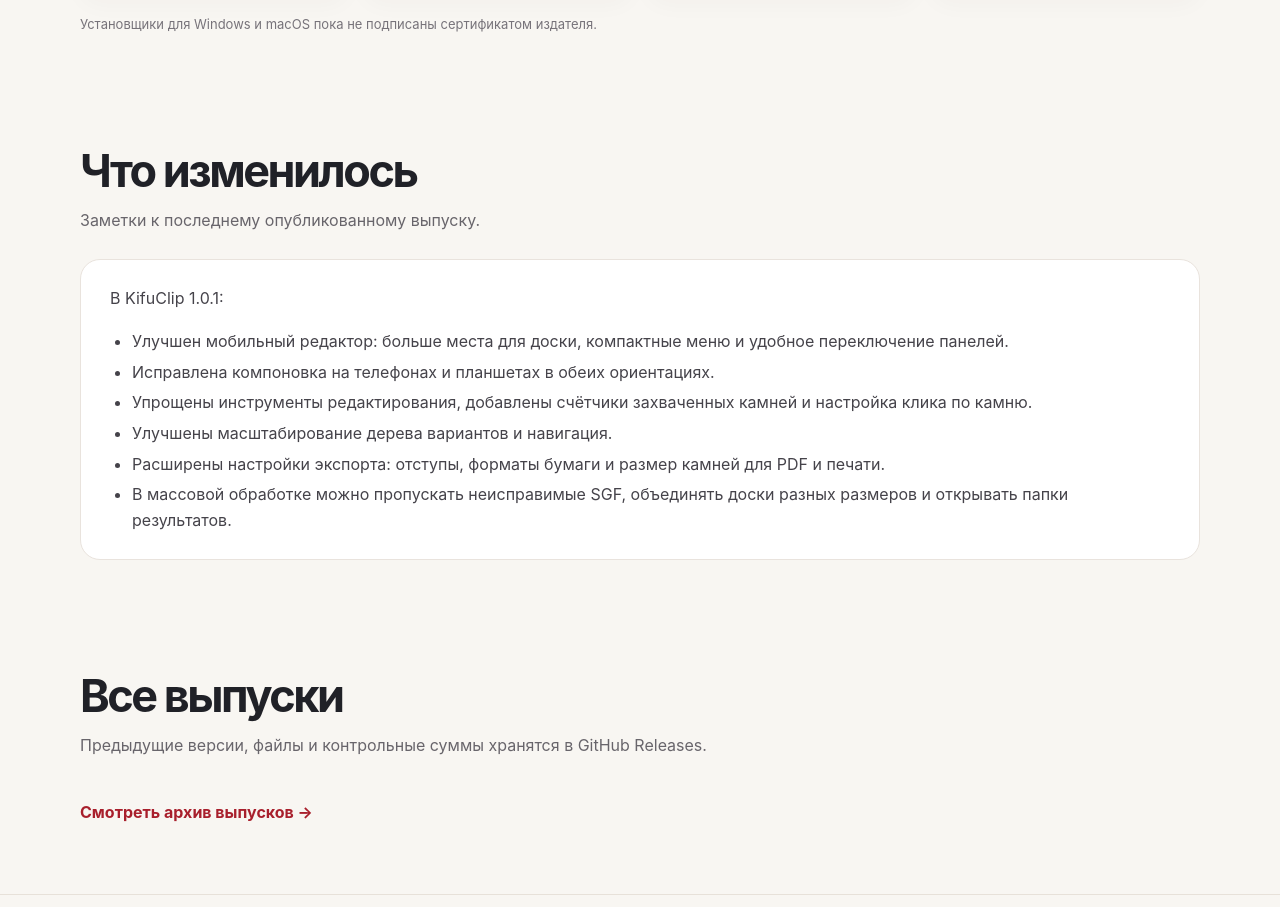
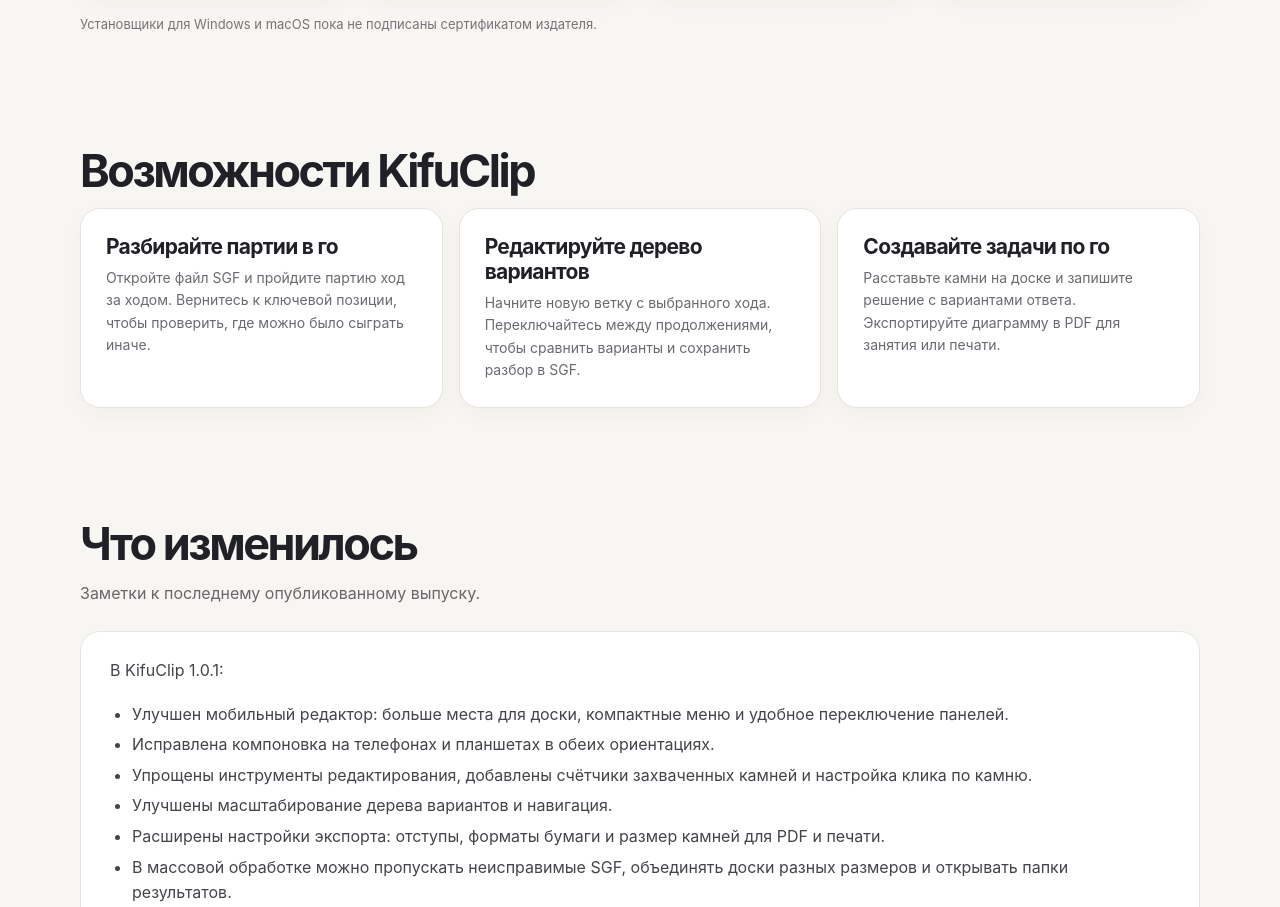
Before and after one commit to Sanchello69/KifuClip-releases, a plain HTML site: page docs/index.html in a window 1280 px wide. Shown: the part 1074-1981 px from the top of the page. Drawn offline with Linux system fonts and the light colour scheme; no server answers.

Commit message:
Describe KifuClip features on the download page

```diff
--- a/docs/index.html
+++ b/docs/index.html
@@ -32,12 +32,13 @@
     .release-band{display:flex;justify-content:space-between;align-items:center;gap:20px;background:#24232a;color:#fff;padding:24px 28px;border-radius:20px;margin-bottom:18px}
     .release-band strong{font-size:19px;letter-spacing:-.025em}.release-band p{margin:3px 0 0;color:#c5c0c3;font-size:14px}.badge{display:inline-flex;align-items:center;white-space:nowrap;background:#ffffff1b;border:1px solid #ffffff31;border-radius:100px;padding:8px 13px;font-size:12px;font-weight:750}
     .cards{display:grid;grid-template-columns:repeat(4,1fr);gap:16px}.card{display:flex;flex-direction:column;background:#fff;border:1px solid #e9e3dd;border-radius:20px;padding:25px;min-height:245px;box-shadow:0 7px 24px #33201908}
+    .feature-cards{display:grid;grid-template-columns:repeat(3,minmax(0,1fr));gap:16px}.feature-cards .card{min-height:0}.feature-cards .card p{margin-bottom:0}
     .icon{display:grid;place-items:center;width:49px;height:49px;border-radius:14px;background:#f7ebeb;color:#ad2330;margin-bottom:20px}.icon svg{width:26px;height:26px;fill:currentColor}
     .card h3{font-size:21px;margin:0 0 8px;letter-spacing:-.035em}.card p{color:#6b6870;font-size:14px;margin:0 0 18px}.action{display:inline-flex;align-items:center;justify-content:center;min-height:42px;margin-top:auto;padding:10px 15px;border-radius:11px;background:#b92332;color:#fff;text-decoration:none;font-weight:750;font-size:14px;text-align:center}.action:hover,.action:focus-visible{background:#971b27}.action.disabled{background:#f0eeeb;color:#858189;cursor:default}
     .notice{font-size:13px;color:#77737a;margin:17px 0 0}.notes{background:#fff;border:1px solid #e9e3dd;border-radius:20px;padding:26px 29px;min-height:110px;color:#45434a}.notes p{margin:0 0 18px}.notes p:last-child,.notes ul:last-child{margin-bottom:0}.notes h3{font-size:18px;margin:24px 0 12px}.notes ul{margin:0 0 18px;padding-left:22px;line-height:1.6}.notes li+li{margin-top:5px}.more{display:inline-flex;margin-top:18px;color:#a81f2c;font-weight:750;text-decoration:none}.more:hover{text-decoration:underline}
     footer{border-top:1px solid #e7e1d9;padding:30px 0 46px;color:#77737a;font-size:13px}footer .wrap{display:flex;justify-content:space-between;gap:20px}footer a{text-decoration:none;color:#a81f2c}
     @media(max-width:1000px){.cards{grid-template-columns:repeat(2,1fr)}}
-    @media(max-width:800px){.hero{padding:58px 0 50px;grid-template-columns:1fr}.hero-art{display:none}.cards{grid-template-columns:1fr}.card{min-height:205px}.release-band{align-items:flex-start;flex-direction:column}nav{gap:13px;font-size:13px}}
+    @media(max-width:800px){.hero{padding:58px 0 50px;grid-template-columns:1fr}.cards,.feature-cards{grid-template-columns:1fr}.hero-art{display:none}.card{min-height:205px}.release-band{align-items:flex-start;flex-direction:column}nav{gap:13px;font-size:13px}}
     @media(max-width:480px){.wrap{width:min(100% - 32px,1120px)}.top{min-height:68px}nav a:first-child{display:none}.release-band,.notes{padding:21px}.card{padding:21px}footer .wrap{flex-direction:column}}
   </style>
 </head>
@@ -52,6 +53,23 @@
       <article class="card"><span class="icon" aria-hidden="true"><svg viewBox="0 0 24 24"><path d="M6.2 7.7h11.6a1 1 0 0 1 1 1v8.5a1 1 0 0 1-1 1h-1.3V21a1 1 0 0 1-2 0v-2.8h-5V21a1 1 0 0 1-2 0v-2.8H6.2a1 1 0 0 1-1-1V8.7a1 1 0 0 1 1-1m-3 1a1 1 0 0 1 1 1v6a1 1 0 0 1-2 0v-6a1 1 0 0 1 1-1m17.6 0a1 1 0 0 1 1 1v6a1 1 0 0 1-2 0v-6a1 1 0 0 1 1-1M6 6.8a6.3 6.3 0 0 1 2.3-3.6L7.2 1.4l.8-.5 1.2 1.8a7.3 7.3 0 0 1 5.6 0L16 .9l.8.5-1.1 1.8A6.3 6.3 0 0 1 18 6.8zm3.2-2.2a.8.8 0 1 0 0 1.6.8.8 0 0 0 0-1.6m5.6 0a.8.8 0 1 0 0 1.6.8.8 0 0 0 0-1.6"/></svg></span><h3>Android</h3><p>Подписанный APK для установки вручную.</p><a class="action" id="android-link" href="https://github.com/Sanchello69/KifuClip-releases/releases/download/v1.0.1/KifuClip.1.0.1.apk">Скачать APK</a></article>
       <article class="card"><span class="icon" aria-hidden="true"><svg viewBox="0 0 24 24"><path d="M4 4h16l1 4H3zm0 5h16v11H4zm3 3v5h4v-5zm6 0v5h4v-5z"/></svg></span><h3>RuStore</h3><p>Установка через магазин после выхода приложения.</p><span class="action disabled" id="rustore-link">Скоро</span></article>
     </div><p class="notice">Установщики для Windows и macOS пока не подписаны сертификатом издателя.</p></section>
+    <section id="features" class="wrap" aria-labelledby="features-heading">
+      <h2 id="features-heading">Возможности KifuClip</h2>
+      <div class="feature-cards">
+        <article class="card">
+          <h3>Разбирайте партии в го</h3>
+          <p>Откройте файл SGF и пройдите партию ход за ходом. Вернитесь к ключевой позиции, чтобы проверить, где можно было сыграть иначе.</p>
+        </article>
+        <article class="card">
+          <h3>Редактируйте дерево вариантов</h3>
+          <p>Начните новую ветку с выбранного хода. Переключайтесь между продолжениями, чтобы сравнить варианты и сохранить разбор в SGF.</p>
+        </article>
+        <article class="card">
+          <h3>Создавайте задачи по го</h3>
+          <p>Расставьте камни на доске и запишите решение с вариантами ответа. Экспортируйте диаграмму в PDF для занятия или печати.</p>
+        </article>
+      </div>
+    </section>
     <section id="changes" class="wrap"><h2>Что изменилось</h2><p class="section-intro">Заметки к последнему опубликованному выпуску.</p><div class="notes" id="release-notes"><p>В KifuClip 1.0.1:</p><ul><li>Улучшен мобильный редактор: больше места для доски, компактные меню и удобное переключение панелей.</li><li>Исправлена компоновка на телефонах и планшетах в обеих ориентациях.</li><li>Упрощены инструменты редактирования, добавлены счётчики захваченных камней и настройка клика по камню.</li><li>Улучшены масштабирование дерева вариантов и навигация.</li><li>Расширены настройки экспорта: отступы, форматы бумаги и размер камней для PDF и печати.</li><li>В массовой обработке можно пропускать неисправимые SGF, объединять доски разных размеров и открывать папки результатов.</li></ul></div></section>
     <section id="history" class="wrap"><h2>Все выпуски</h2><p class="section-intro">Предыдущие версии, файлы и контрольные суммы хранятся в GitHub Releases.</p><a class="more" href="https://github.com/Sanchello69/KifuClip-releases/releases">Смотреть архив выпусков →</a></section>
   </main><footer><div class="wrap"><span>© KifuClip</span><a href="https://github.com/Sanchello69/KifuClip-releases/releases">GitHub Releases</a></div></footer>
```
